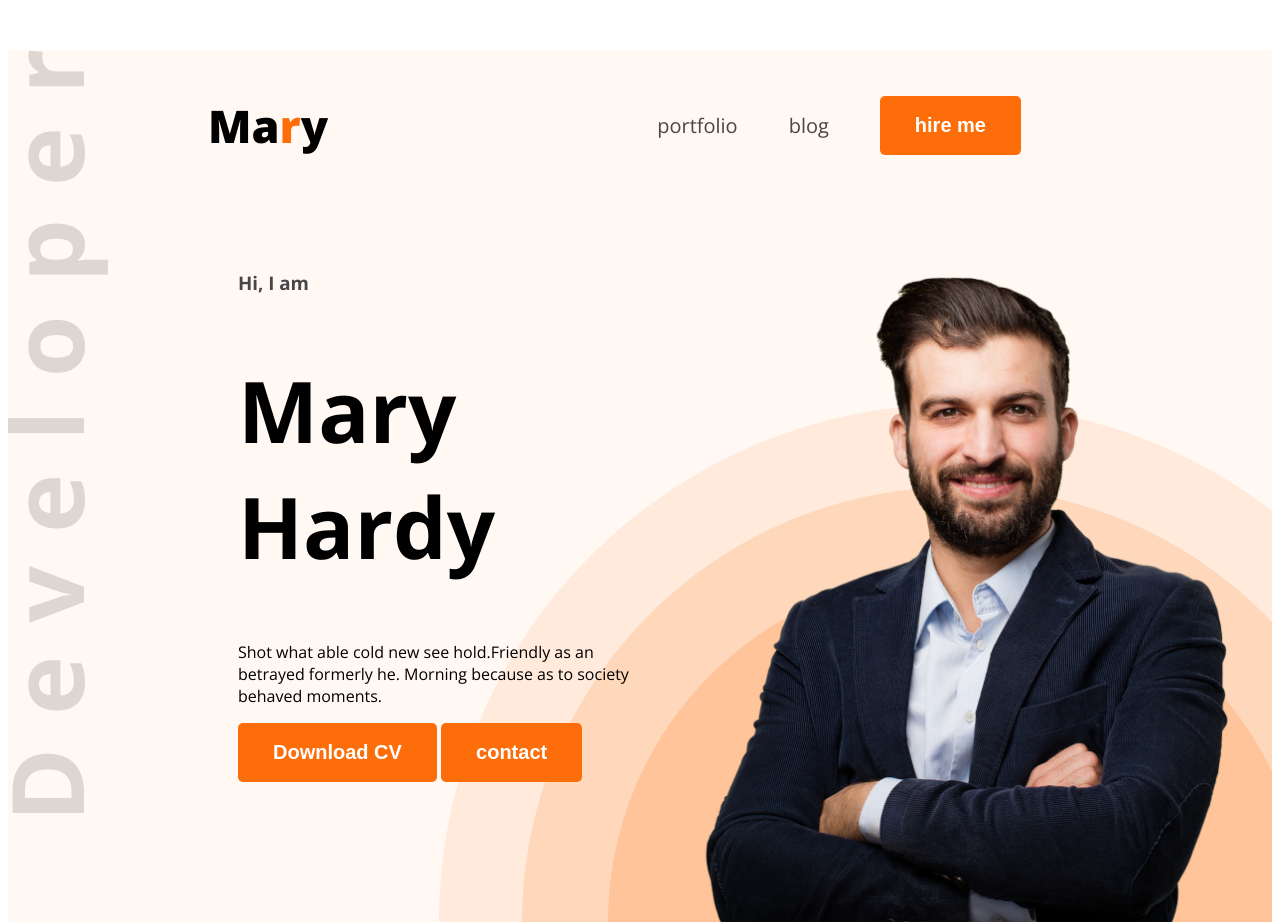
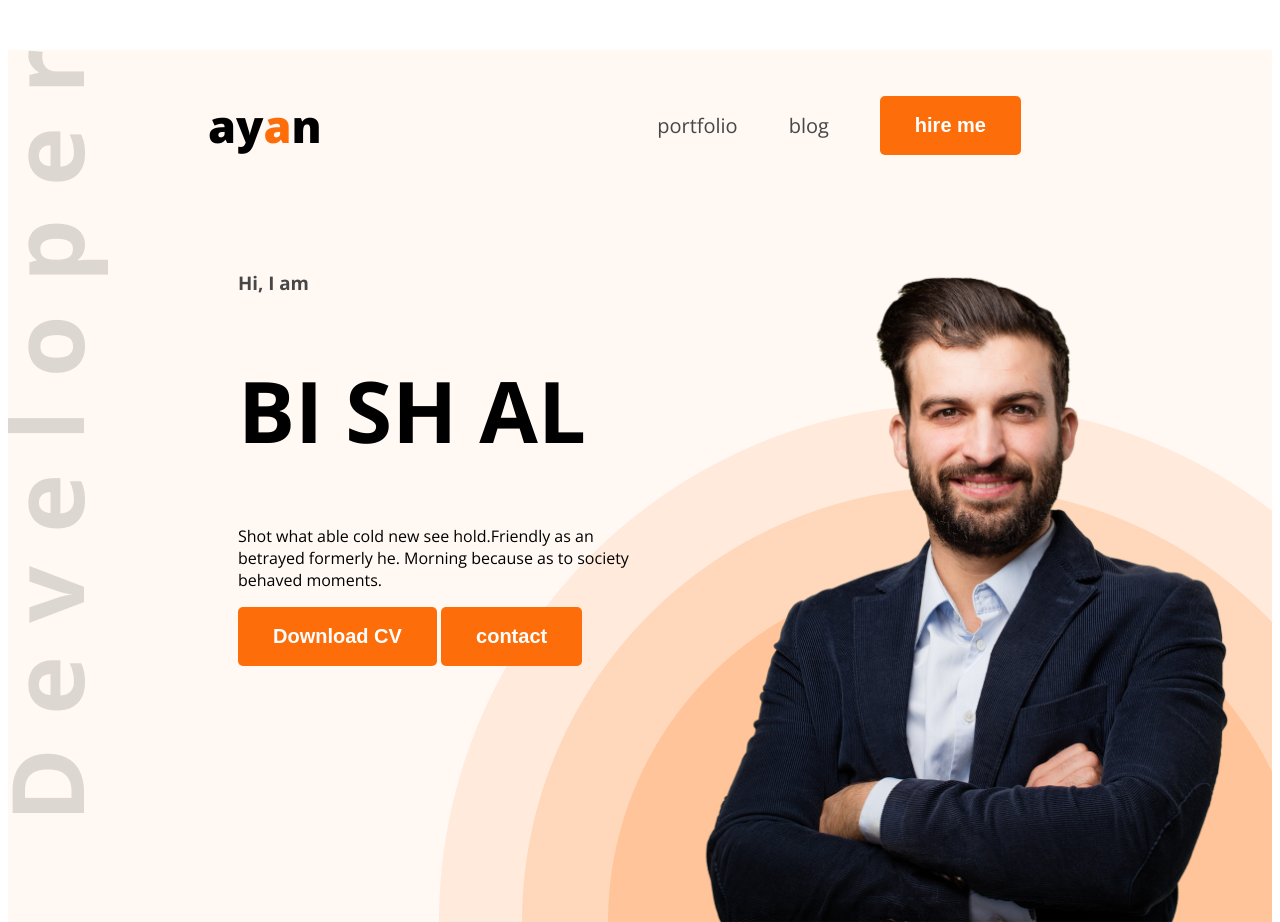
Before and after one commit to Bishal107654/web-developer-portfolio, a plain HTML site: page index.html in a window 1280 px wide. Shown: the top 922 px of the page. Drawn offline with nearby package versions, Linux system fonts and the light colour scheme.

Commit message:
frist we

```diff
--- a/index.css
+++ b/index.css
@@ -145,7 +145,7 @@ main section{
 
  }
  .footer-colum{
-   width:50px;
+   width:100%px;
    display: block
  }
  footer input[type="text"], footer input[type="email" ] footer textarea{
--- a/index.html
+++ b/index.html
@@ -12,7 +12,7 @@
 <body class="open-sans-normal ">
     <header class="header secondary-bg">
        <nav>
-        <h3 class="nav-title">Ma<span class="text-primary">r</span>y</h3>
+        <h3 class="nav-title">ay<span class="text-primary">a</span>n</h3>
         <ul>
             <li><a class="dark-2" href=""> portfolio</a></li>
              <li><a class="dark-2" href="">blog</a></li>
@@ -23,7 +23,7 @@
         <div class="banner-content">
 
             <h3 class="banner-greetings dark-2"> Hi, I am</h3>
-            <h1 class="banner-title">Mary Hardy</h1>
+            <h1 class="banner-title">BI SH AL</h1>
            <p class="banner-description">
            Shot what able cold new see hold.Friendly as an betrayed formerly he. Morning because as to society behaved moments.
            </p>
```
Also changed, not shown: bishal.jpg (added).
